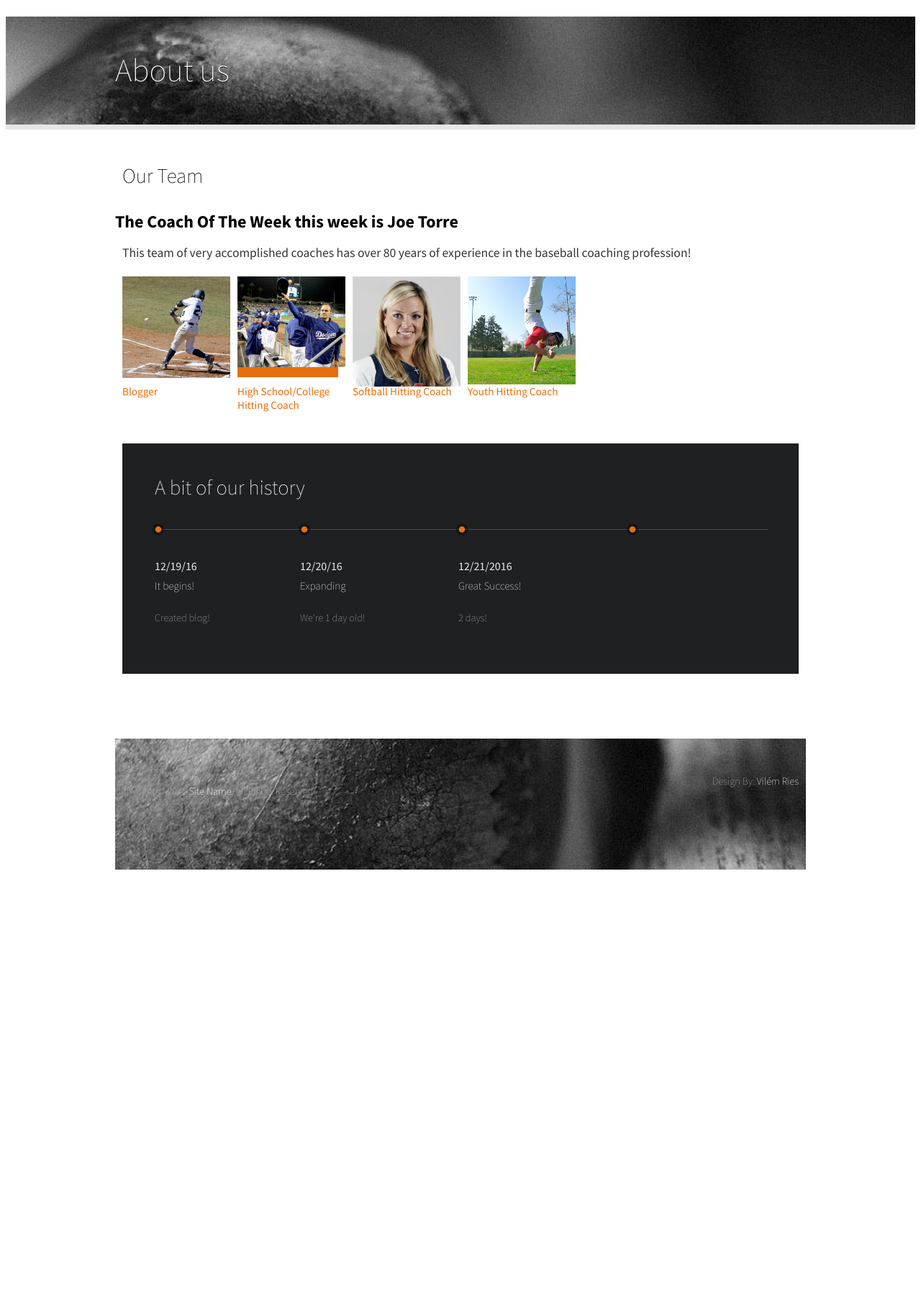
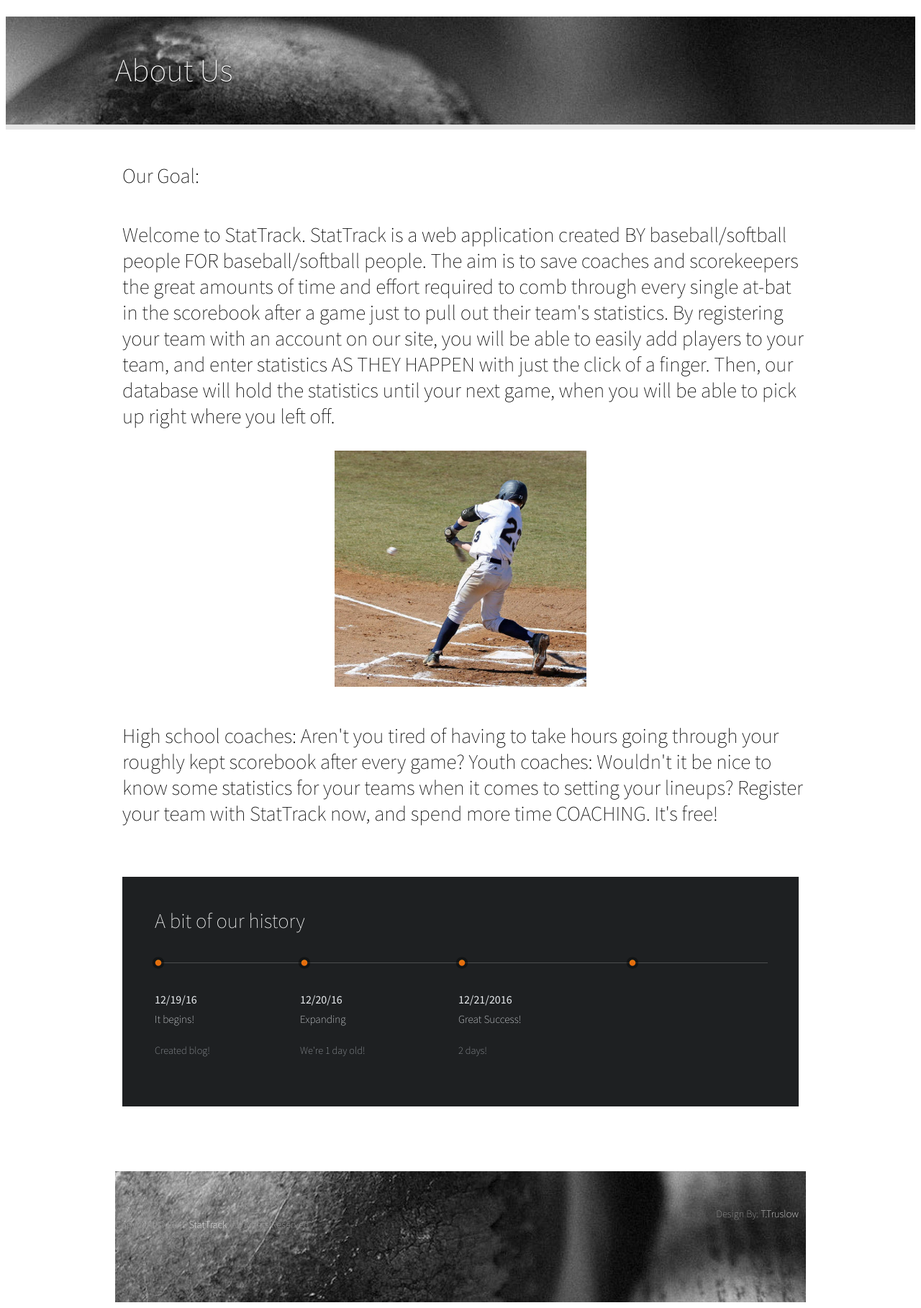
Before and after one commit to ttruslow/350SqlProject, a Flask app: page /about in a window 1280 px wide. Shown: the part 97-1914 px from the top of the page at 72% size. Before the commit the page ends 1305 px from the top, so only its background shows below. Run offline with Flask 2, Linux system fonts and the light colour scheme; parts of the project's set-up code (start-up, migrations or seed data) failed here and were passed over; some libraries are stand-ins or nearby versions.

Commit message:
Commit for first sprint

```diff
--- a/server.py
+++ b/server.py
@@ -27,7 +27,7 @@ def mainIndex():
         user = ['Not Logged In','']
         print("INDEX: NOT IN SESSION")
         selectedMenu = 'loggedOut'
-    livechatinfo = {'date': 'January 30th', 'time': '7:00', 'subject': 'College Recruiting'}
+    livechatinfo = {'date': 'March 15th', 'time': '7:00', 'subject': 'StatTrack\'s newest features'}
     coachAvailable = False
     return render_template('index.html', livechatinfo = livechatinfo, coachAvailable = coachAvailable, user=user, selectedMenu=selectedMenu)
 
@@ -48,6 +48,7 @@ def showAbout():
 
 @app.route('/createTeam', methods=['GET','POST'])
 def teamCreate():
+    printError = 'no'
     if 'teamName' in session:
         print("INDEX: IN SESSION")
         user = [session['teamName'], session['password']]
@@ -58,20 +59,31 @@ def teamCreate():
         selectedMenu = 'loggedOut'
     conn = connectToDb()
     cur = conn.cursor(cursor_factory=psycopg2.extras.DictCursor)
+    error = 'no'
     if request.method == 'POST':
         teamname = request.form['teamname']
         password = request.form['pw']
-        insertTeam = "INSERT INTO teams (teamname, password)  VALUES ('%s', crypt(\'%s\', gen_salt('bf')));" % (teamname, password)
-        print (insertTeam)
-        try:
-            cur.execute(insertTeam)
-        except:
-            print("ERROR inserting into teams")
-            print("""INSERT INTO teams (teamname, password)  VALUES ('%s', crypt('%s', gen_salt('bf')));""", (teamname, password) )
-            conn.rollback()
+        password2 = request.form['pw2']
+        if password == password2:
+            insertTeam = "INSERT INTO teams (teamname, password)  VALUES ('%s', crypt(\'%s\', gen_salt('bf')));" % (teamname, password)
+            print (insertTeam)
+            try:
+                cur.execute(insertTeam)
+            except:
+                error = 'yes'
+                print("ERROR inserting into teams")
+                print("""INSERT INTO teams (teamname, password)  VALUES ('%s', crypt('%s', gen_salt('bf')));""", (teamname, password) )
+                conn.rollback()
+
+
+        else:
+            printError = 'yes'
+            error = 'yes'
+        if error == 'no':
+            return redirect(url_for('logIn'))
     conn.commit()
 
-    return render_template('createTeam.html', user=user, selectedMenu=selectedMenu)
+    return render_template('createTeam.html', user=user, selectedMenu=selectedMenu, printError=printError)
 
 @app.route('/login', methods=['GET','POST'])
 def logIn():
@@ -92,7 +104,7 @@ def logIn():
             print "Successful login"
             user = [session['teamName'], session['password']]
             print(user)
-            return redirect(url_for('mainIndex'))
+            return redirect(url_for('teamPage'))
 
         else:
             print "Unsuccessful login"
@@ -110,6 +122,8 @@ def teamPage():
         print("INDEX: NOT IN SESSION")
         selectedMenu = 'loggedOut'
 
+
+
     return render_template('myTeam.html', user=user, selectedMenu=selectedMenu)
 
 @app.route('/logout')
--- a/static/styles/styl.css
+++ b/static/styles/styl.css
@@ -173,3 +173,25 @@ form.formit .button_submit{cursor:pointer; background-color:#e66e0d; width:200px
 .banner1 p{font-weight:200; font-size:20pt; display:block; width:630px; text-shadow:0 1px #000}
 .banner1 p b{color:#fff; font-weight:300}
 .banner1 a.button_dark{width:100px; position:absolute; right:42px; top:30px}
+
+/*--------------------------------------*/
+fieldset {
+  width: 500px;
+}
+legend {
+  font-size: 20px;
+}
+label.input {
+  text-align:right;
+  width: 100px;
+  float: left;
+  font-weight: bold;
+}
+input.textbox-300 {
+  width: 300px;
+  float:left;
+}
+fieldset p{
+  clear: both;
+  padding: 5px;
+}
--- a/templates/about.html
+++ b/templates/about.html
@@ -6,31 +6,23 @@
 
 <div id="main_part_inner">
   <div id="main_part_inner_in">
-    <h2>About us</h2>
+    <h2>About Us</h2>
     <!--<div class="button_main"> <a href="#" class="button_dark">INCIDIDUNT</a> </div>-->
   </div>
 </div>
 <div id="content_inner">
-  <h3>Our Team</h3>
-  <h2>The Coach Of The Week this week is {{coachoftheweek}}</h2>
-  <p class ="teamline">This team of very accomplished coaches has over 80 years of experience in the baseball coaching profession!</p>
-  <div class="sixths_team">
-    <h4>Find out more<br>
-      <span>about him</span> </h4>
-    <a href="#"><img src="static/img/team_member1.jpg" width = 150 alt=""></a> <a href="#" class="profession">Blogger</a> </div>
-  <div class="sixths_team">
-    <h4>Find out more<br>
-      <span>about it</span> </h4>
-    <a href="#"><img src="static/img/team_member2.jpg" width = 150 alt=""></a> <a href="#" class="profession">High School/College Hitting Coach</a> </div>
-  <div class="sixths_team">
-    <h4>Find out more<br>
-      <span>about him</span> </h4>
-    <a href="#"><img src="static/img/team_member3.jpg" width = 150 alt=""></a> <a href="#" class="profession">Softball Hitting Coach</a> </div>
-  <div class="sixths_team">
-    <h4>Find out more<br>
-      <span>about her</span> </h4>
-    <a href="#"><img src="static/img/team_member4.jpg" width = 150 alt=""></a> <a href="#" class="profession">Youth Hitting Coach</a> </div>
-  <hr class="cleanit">
+  <h3>Our Goal:</h3>
+  <h3>Welcome to StatTrack. StatTrack is a web application created BY baseball/softball people FOR baseball/softball people. The aim is to
+  save coaches and scorekeepers the great amounts of time and effort required to comb through every single at-bat in the scorebook after a game
+  just to pull out their team's statistics. By registering your team with an account on our site, you will be able to easily add players to your team,
+  and enter statistics AS THEY HAPPEN with just the click of a finger. Then, our database will hold the statistics until your next game, when you will
+  be able to pick up right where you left off.</h3>
+  <div id="content_inner">
+    <center><a href="createTeam"><img src="static/img/team_member1.jpg" width = 350 alt=""></a> <a href="#" class="profession"></a></center>
+  </div>
+  <h3>High school coaches: Aren't you tired of having to take hours going through your roughly kept scorebook
+   after every game? Youth coaches: Wouldn't it be nice to know some statistics for your teams when it comes to setting your lineups? Register your
+   team with StatTrack now, and spend more time COACHING. It's free! </h3>
   <div class="history_blok">
     <h3>A bit of our history</h3>
     <img src="static/styles/design/milestones.png" alt="" class="milestones">
--- a/templates/layout.html
+++ b/templates/layout.html
@@ -38,8 +38,8 @@
 <hr class="cleanit">
 <div id="footer">
   <div id="footer_in">
-    <p>Copyright &copy; 2045 <a href="#">Site Name</a>. All Rights Reserved</p>
-    <span>Design By: <a href="http://ries.cz">Vil&eacute;m Ries</a></span></div>
+    <p>Copyright &copy; 2045 <a href="/">StatTrack</a>. All Rights Reserved</p>
+    <span>Design By: <a href="http://ries.cz">T.Truslow</a></span></div>
 </div>
 <script>
 $(function () {
```
Also changed, not shown: templates/createTeam.html (+12 -14 lines), templates/index.html (+2 -13 lines), templates/login.html (+7 -11 lines), templates/myTeam.html (+18 -3 lines).
